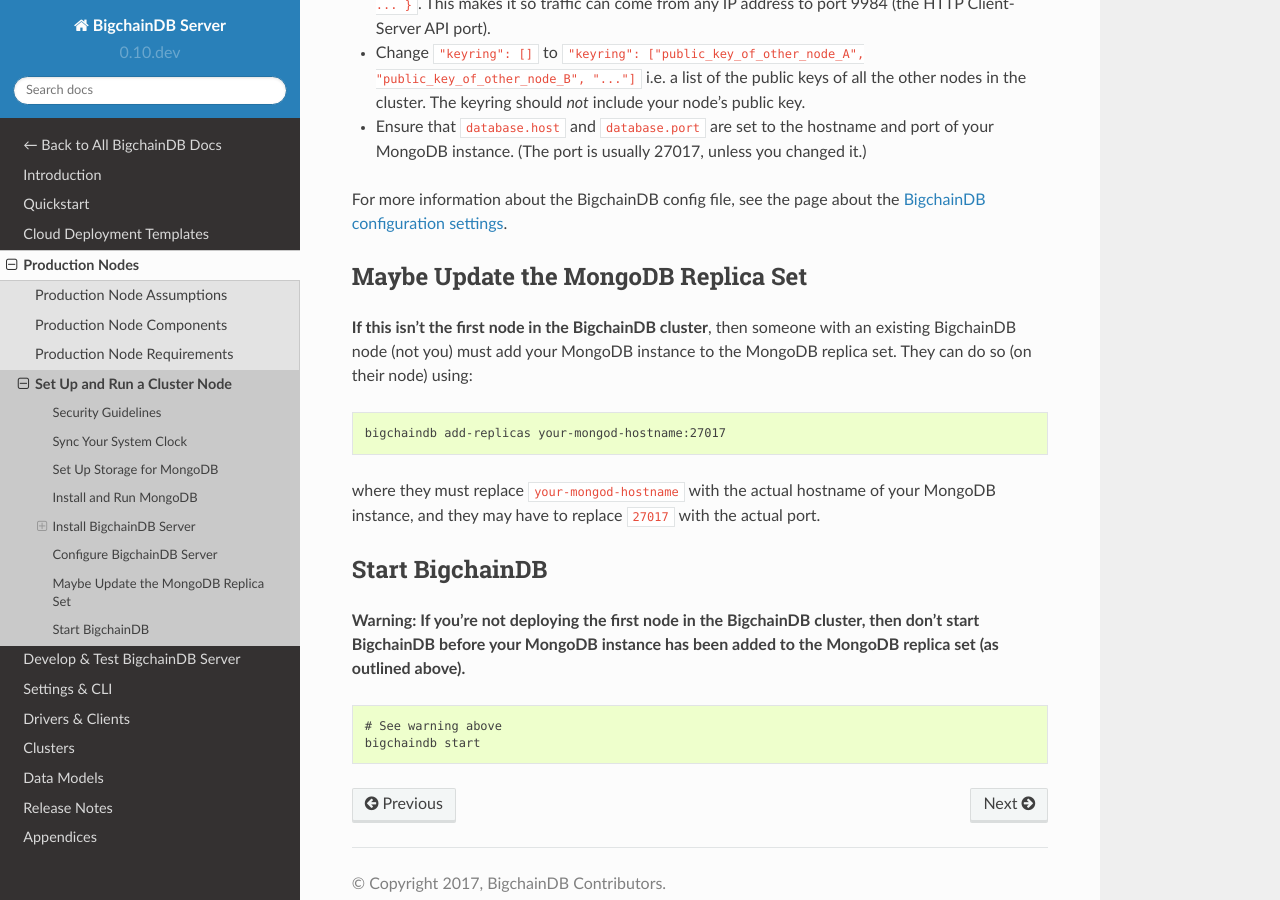
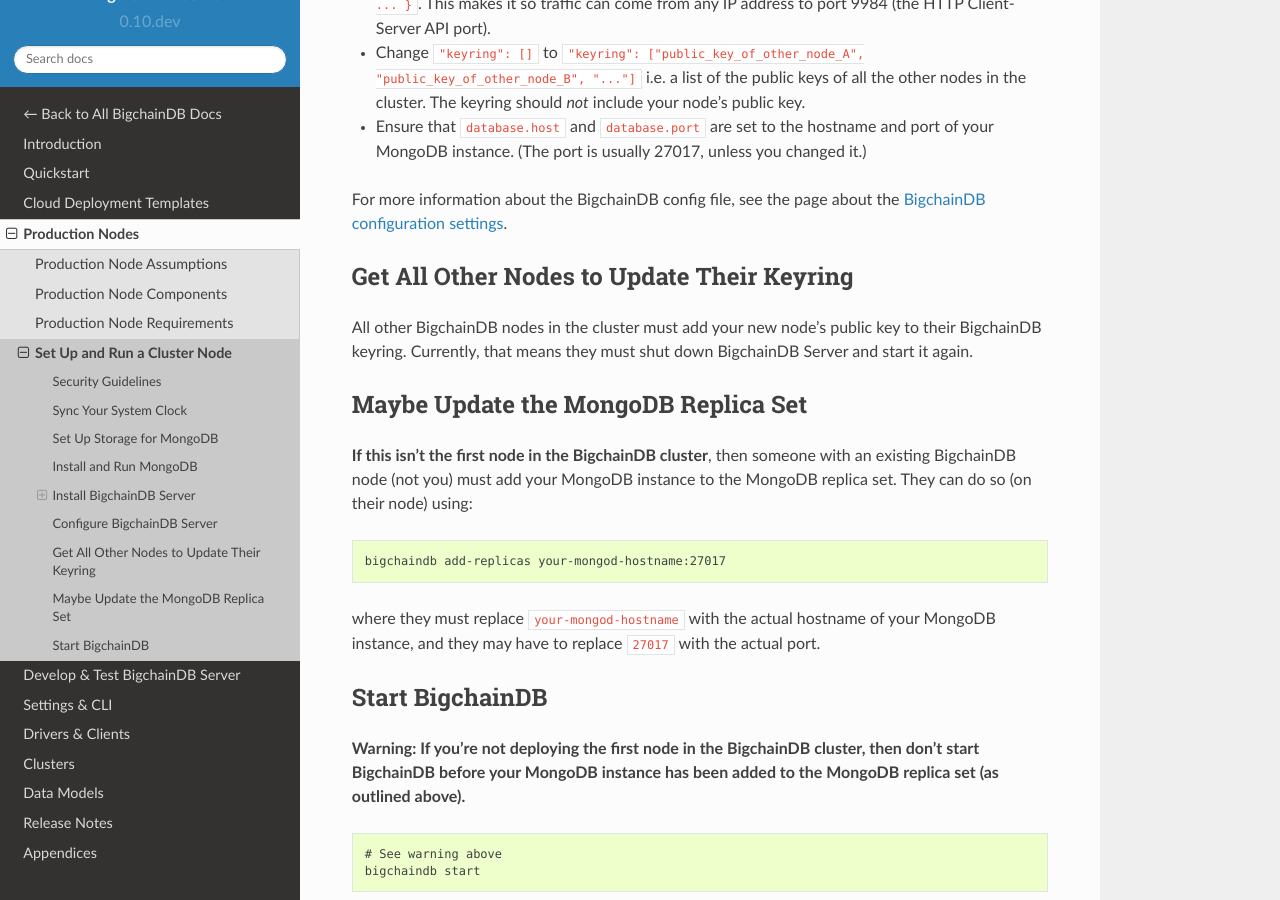
Before and after one commit to bigchaindb/bigchaindb, a Sphinx documentation site: the page built from docs/server/source/production-nodes/setup-run-node.md, in a window 1280 px wide and 900 px high, scrolled down 3136 px. Built offline with Sphinx 7.4.7 and the Read the Docs theme 2.0.0, drawn with Linux system fonts in a browser that asks for light colours; pages that are not in the unit, such as notebooks, are missing from menus.

Commit message:
docs: added step where other nodes update their keyring

```diff
--- a/docs/server/source/production-nodes/setup-run-node.md
+++ b/docs/server/source/production-nodes/setup-run-node.md
@@ -112,6 +112,11 @@
 For more information about the BigchainDB config file, see the page about the [BigchainDB configuration settings](../server-reference/configuration.html).
 
 
+## Get All Other Nodes to Update Their Keyring
+
+All other BigchainDB nodes in the cluster must add your new node's public key to their BigchainDB keyring. Currently, that means they must shut down BigchainDB Server and start it again.
+
+
 ## Maybe Update the MongoDB Replica Set
 
 **If this isn't the first node in the BigchainDB cluster**, then someone with an existing BigchainDB node (not you) must add your MongoDB instance to the MongoDB replica set. They can do so (on their node) using:
```
